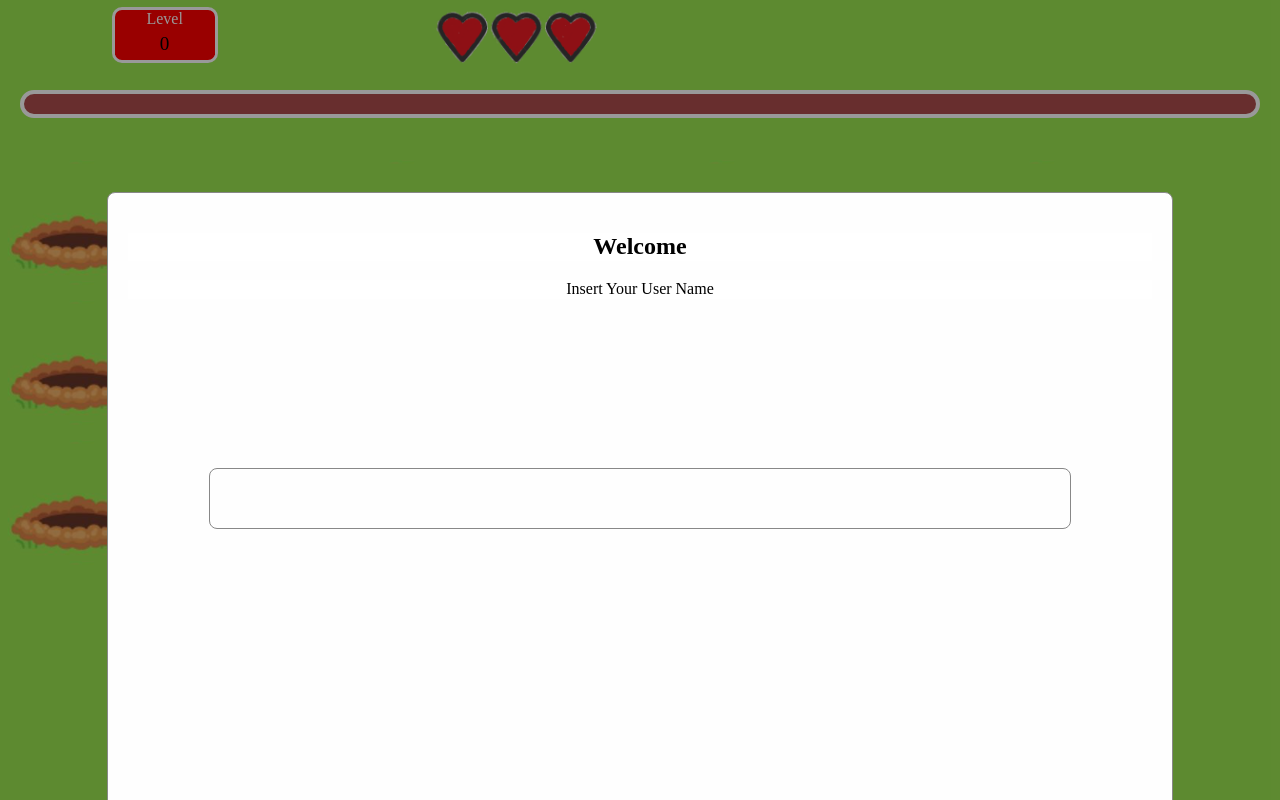
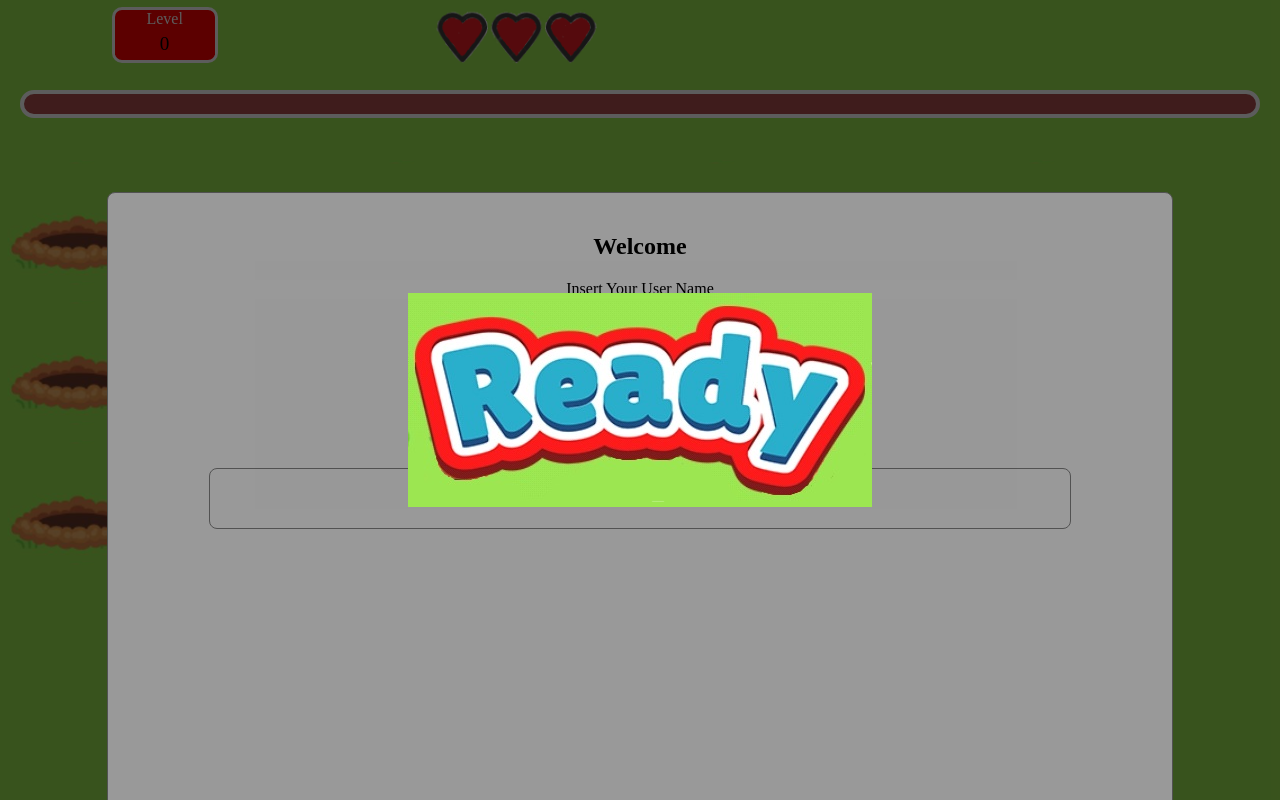
Before and after one commit to rengi46/Aplasta-Topos, a plain HTML site: page index.html in a window 1280 px wide. Drawn offline with Linux system fonts and the light colour scheme.

Commit message:
modal redy and go

```diff
--- a/assets/css/modalWindow.css
+++ b/assets/css/modalWindow.css
@@ -19,7 +19,9 @@
     /* Black w/ opacity */
 }
 .nuevo_modal{
-    display:block;
+    display:flex;
+    justify-content: center;
+    align-items: center;
     /* Hidden by default */
     position: fixed;
     /* Stay in place */
@@ -33,9 +35,12 @@
     /* Full height */
     overflow: auto;
     /* Enable scroll if needed */
-  background-color: red;
-    /* Black w/ opacity */
+    background-color: rgb(0, 0, 0);
+    /* Fallback color */
+    background-color: rgba(0, 0, 0, 0.4);
 }
+
+
 
 
 /* Modal Content/Box */
--- a/assets/javascript/dom.js
+++ b/assets/javascript/dom.js
@@ -19,6 +19,8 @@ const Cuadrado=document.querySelectorAll(".hueco")
 const modal = document.getElementById("myModal");
 const span = document.getElementsByClassName("close")[0];
 const modalContent= document.getElementsByClassName('modal-content')
+//nuevo modal de Ready And go
+const nuevoModal= document.getElementById("nuevo_modal")
 
 
 //TODO time bar
--- a/index.html
+++ b/index.html
@@ -64,6 +64,8 @@
         </div>
     </div>
 
-    <!-- <div id="nuevo_modal" class="nuevo_modal"></div> -->
+    <div id="nuevo_modal" class="nuevo_modal">
+        <div class="imagentopo"> <img src="/assets/img/redy.jpg" alt=""></div>
+    </div>
     </body>
 </html>
```
Also changed, not shown: assets/javascript/main.js (+9 -0 lines), assets/javascript/modalContent.js (line endings or trailing spaces).
